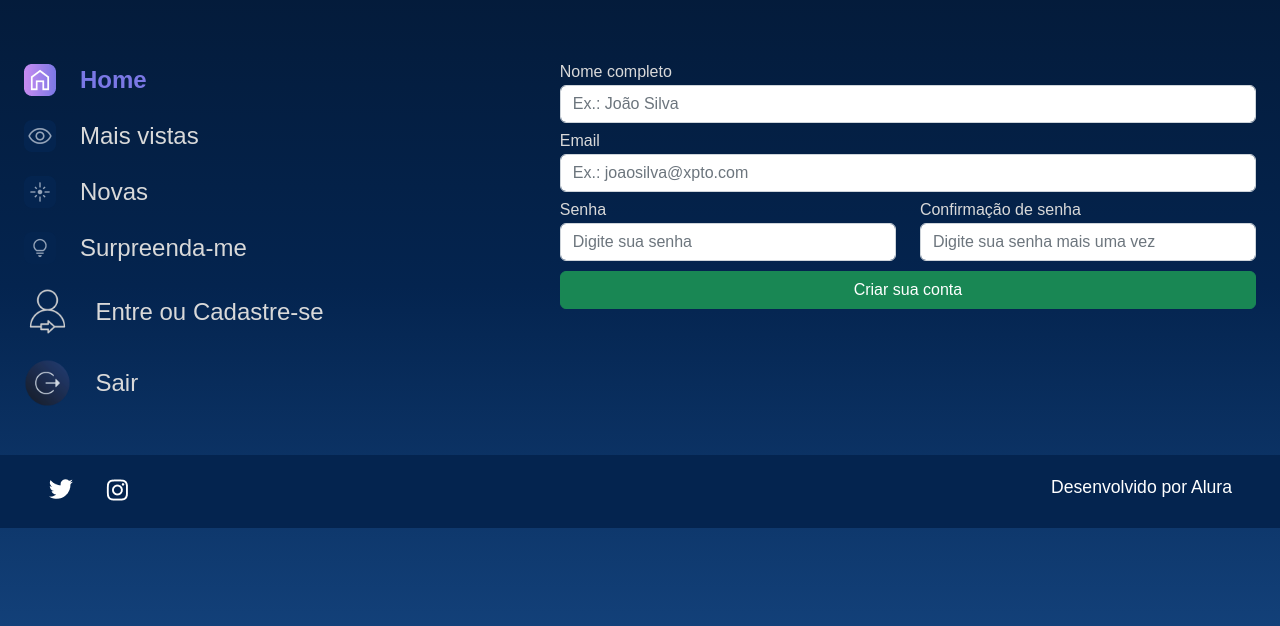
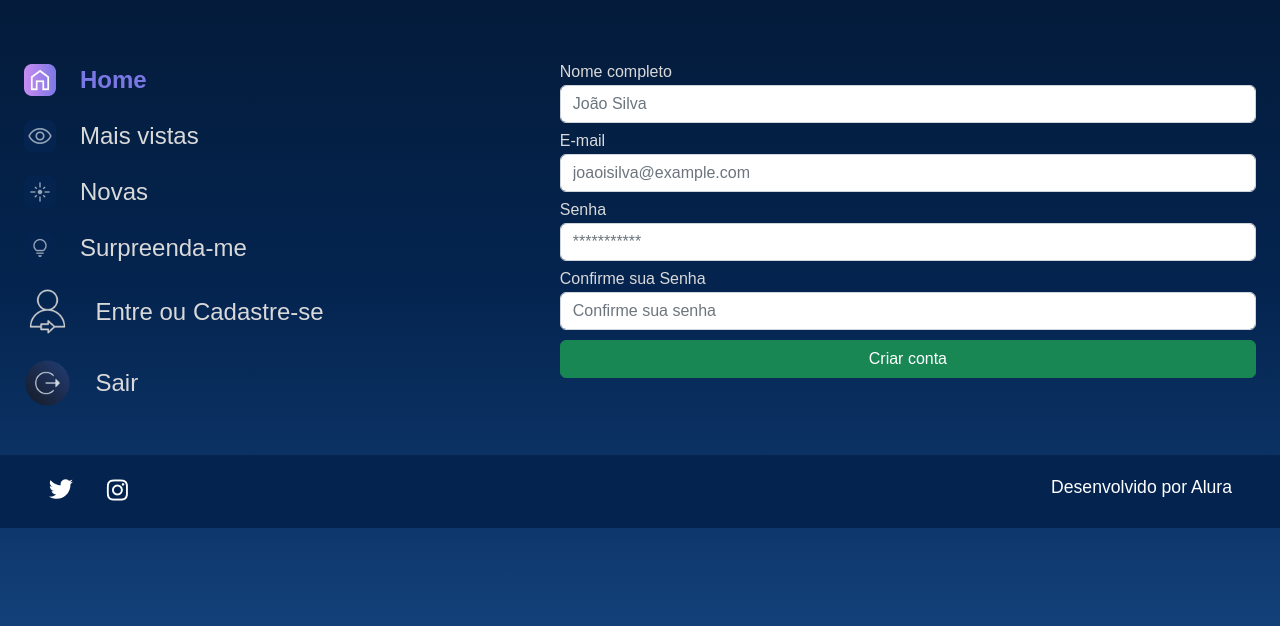
Before and after one commit to LuizCenci/Alura-Space, a Django app: page /cadastro in a window 1280 px wide. Shown: the part 114-740 px from the top of the page. Run offline with Django 5.2, Linux system fonts and the light colour scheme.

Commit message:
add forms

```diff
--- a/templates/users/cadastro.html
+++ b/templates/users/cadastro.html
@@ -23,26 +23,20 @@
             {% include 'partials/_sidebar.html'%}
             <section class="galeria" style="margin-left: 5em">
                 <form action="" method="">
+                    {%csrf_token%}
                     <div class="row">
+                        {%for field in form%}
                         <div class="col-12 col-lg-12" style="margin-bottom: 10px;">
-                            <label for="nome_cadastro" style="color:#D9D9D9; margin-bottom: 5px;"><b>Nome completo</b></label>
-                            <input type="text" class="form-control" name="nome_cadastro" placeholder="Ex.: João Silva" required>
+                            <label style="color:#D9D9D9; margin-bottom: 5px;" for="{{field.id_for_label}}">{{field.label}}</label>
+                            {{field}}
                         </div>
-                        <div class="col-12 col-lg-12" style="margin-bottom: 10px;">
-                            <label for="email" style="color:#D9D9D9; margin-bottom: 5px;"><b>Email</b></label>
-                            <input type="email" class="form-control" name="email" placeholder="Ex.: joaosilva@xpto.com" required>
-                        </div>
-                        <div class="col-12 col-lg-6" style="margin-bottom: 10px;">
-                            <label for="password1" style="color:#D9D9D9; margin-bottom: 5px;"><b>Senha</b></label>
-                            <input type="password" class="form-control" name="password1" placeholder="Digite sua senha" required>
-                        </div>
-                        <div class="col-12 col-lg-6" style="margin-bottom: 10px;">
-                            <label for="password2" style="color:#D9D9D9; margin-bottom: 5px;"><b>Confirmação de senha</b></label>
-                            <input type="password" class="form-control" name="password2" placeholder="Digite sua senha mais uma vez" required>
-                        </div>
-                        <div class="col-12 text-center">
-                            <button class="btn btn-success col-12" style="padding: top 5px;" type="submit">Criar sua conta</button>
-                        </div>
+
+                        {%endfor%}
+                    </div>
+                    <div class="col-12 text-center">
+                        <button class="btn btn-success col-12" style="padding: top 5px;" type="submit" name="sing-up">
+                            Criar conta
+                        </button>
                     </div>
                 </form>
             </section>
--- /dev/null
+++ b/users/forms.py
@@ -0,0 +1,59 @@
+from django import forms
+
+class login_form(forms.Form):
+    login_name = forms.CharField(
+        label='Usuário',
+        required=True,
+        max_length=100,
+        widget=forms.TextInput(
+            attrs={'class':'form-control',
+                   'placeholder':'João Silva'}
+        )
+    )
+    password = forms.CharField(
+        label='Senha',
+        required=True,
+        max_length=20,
+        widget=forms.PasswordInput(
+            attrs={'class':'form-control',
+                   'placeholder':'***********'}
+        )
+    )
+
+class singup_form(forms.Form):
+    singup_name = forms.CharField(
+        label='Nome completo',
+        required=True,
+        max_length=100,
+        widget=forms.TextInput(
+            attrs={'class':'form-control',
+                   'placeholder':'João Silva'}
+        )
+    )
+    email = forms.EmailField(
+        label='E-mail',
+        required=True,
+        max_length=100,
+        widget=forms.EmailInput(
+            attrs={'class':'form-control',
+                   'placeholder':'joaoisilva@example.com'}
+        )
+    )
+    password = forms.CharField(
+        label='Senha',
+        required=True,
+        max_length=20,
+        widget=forms.PasswordInput(
+            attrs={'class':'form-control',
+                   'placeholder':'***********'}
+        )
+    )
+    password_conf = forms.CharField(
+        label='Confirme sua Senha',
+        required=True,
+        max_length=20,
+        widget=forms.PasswordInput(
+            attrs={'class':'form-control',
+                   'placeholder':'Confirme sua senha'}
+        )
+    )
--- a/users/views.py
+++ b/users/views.py
@@ -1,7 +1,11 @@
 from django.shortcuts import render
+from users.forms import *
 
 def login(request):
-    return render(request, "users/login.html")
+    form = login_form()
+    return render(request, "users/login.html", {'form':form})
 
 def cadastro(request):
-    return render(request, "users/cadastro.html")
+    form = singup_form()
+
+    return render(request, "users/cadastro.html", {'form':form})
```
Also changed, not shown: templates/users/login.html (+10 -9 lines).
